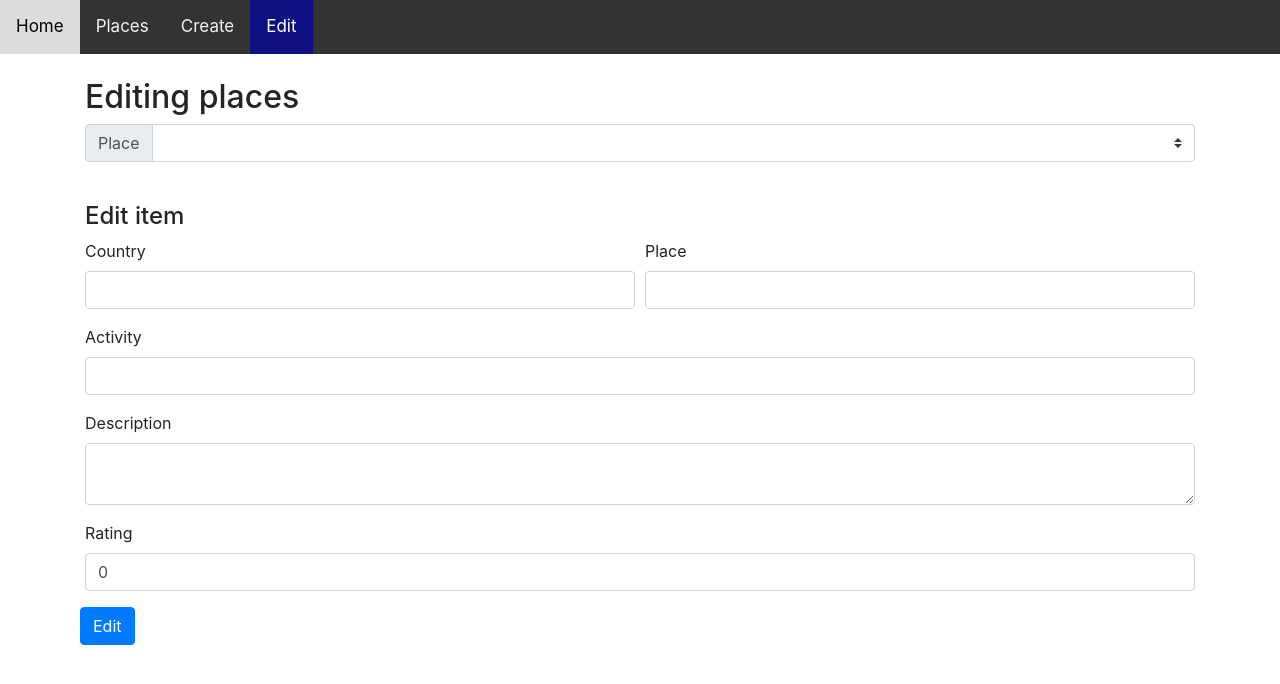
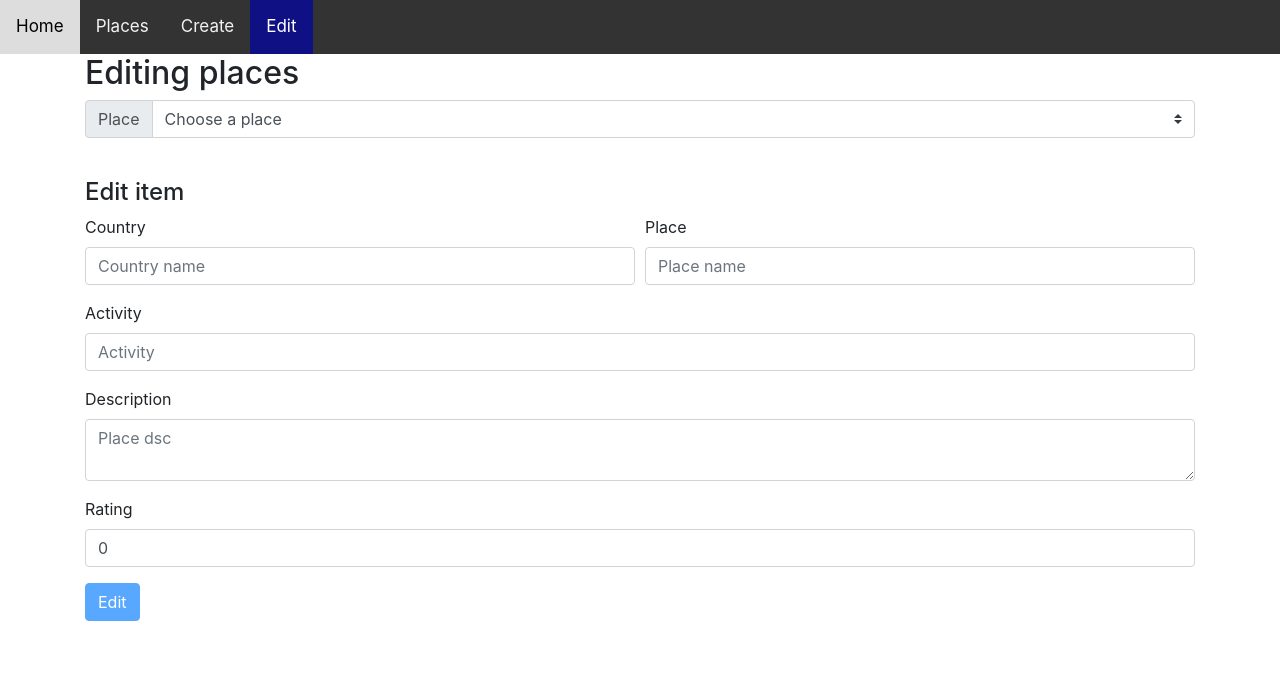
Before and after one commit to CarlosGarlem/crud-places, an Angular app: page /places-edit in a window 1280 px wide. Shown: the top 684 px of the page. Built offline with nearby package versions, Linux system fonts and the light colour scheme.

Commit message:
finish validation edit component

```diff
--- a/src/app/places-create/places-create.component.ts
+++ b/src/app/places-create/places-create.component.ts
@@ -18,11 +18,11 @@ export class PlacesCreateComponent implements OnInit {
   constructor(private formBuilder: FormBuilder, private router: Router) {
 
     this.placeForm = this.formBuilder.group({
-      country: ['', [Validators.required, Validators.minLength(2), Validators.maxLength(30), Validators.pattern('[(a-zA-Z)\s*]+')]],
-      place: ['', [Validators.required, Validators.minLength(2), Validators.maxLength(30), Validators.pattern('[(a-zA-Z)\s*]+')]],
-      activity: ['',[Validators.required, Validators.minLength(2), Validators.maxLength(30), Validators.pattern('[(a-zA-Z)\s*]+')]],
-      description: ['', [Validators.required, Validators.minLength(2), Validators.maxLength(50), Validators.pattern('[(a-zA-Z)\s*]+')]],
-      rating: ['', [Validators.required, Validators.min(0), Validators.max(5), Validators.pattern('^[0-9]([\.][0-9])?')]]
+      country: ['', [Validators.required, Validators.minLength(2), Validators.maxLength(30), Validators.pattern('[\\w\\s]+')]],
+      place: ['', [Validators.required, Validators.minLength(2), Validators.maxLength(30), Validators.pattern('[\\w\\s]+')]],
+      activity: ['',[Validators.required, Validators.minLength(2), Validators.maxLength(30), Validators.pattern('[\\w\\s]+')]],
+      description: ['', [Validators.minLength(2), Validators.maxLength(50), Validators.pattern('[\\w\\s]+')]],
+      rating: ['', [Validators.required, Validators.min(0), Validators.max(5), Validators.pattern('^[0-9]([\\.][0-9])?')]]
       //([a-zA-Z])+\s*
     });
 
--- a/src/app/places-edit/places-edit.component.html
+++ b/src/app/places-edit/places-edit.component.html
@@ -1,11 +1,12 @@
-<br>
+<form [formGroup]="placeForm" id="add-form" (submit)="editItem(model.id)">
 <div class = "container">
     <h2>Editing places</h2>
     <div class="input-group mb-3">
             <div class="input-group-prepend">
               <label class="input-group-text" for="inputGroupSelect01">Place</label>
             </div>
-            <select [(ngModel)]="model" class="custom-select" id="inputGroupSelect01">
+            <select formControlName="instance" class="custom-select" id="inputGroupSelect01" (change)="onPlaceChange()">
+              <option [ngValue] = "null" disabled> Choose a place</option>
               <option *ngFor = "let item of data" [ngValue]="item">
                   {{item.place}} ({{item.country}})
               </option>
@@ -14,29 +15,54 @@
 
     <br>
     <h4>Edit item</h4>
-        <form id="add-form">
+
         <div class="form-row">
             <div class="form-group col-sm-6">
                 <label for="Country">Country</label>
-                    <input [(ngModel)]="model.country" class="form-control" id="iCountry" name="country" value="model.Country" required>
+                <input type ="text" [(ngModel)]="model.country" formControlName="country" class="form-control" id="iCountry" name="country" placeholder="Country name">
+                 <div *ngFor="let validation of place_val.country">
+                    <span *ngIf="placeForm.get('country').hasError(validation.type) && (placeForm.get('country').dirty || placeForm.get('country').touched)" style="color:red">
+                     {{validation.message}}
+                    </span>
+                </div>
             </div>
             <div class="form-group col-sm-6">
                 <label for="Place">Place</label>
-                    <input [(ngModel)]="model.place" class="form-control" id="iPlace" name="place" value="model.place" required>
+                <input type ="text" [(ngModel)]="model.place" formControlName="place" class="form-control" id="iPlace" name="place" placeholder="Place name">
+                <div *ngFor="let validation of place_val.place">
+                    <span *ngIf="placeForm.get('place').hasError(validation.type) && (placeForm.get('place').dirty || placeForm.get('place').touched)" style="color:red">
+                     {{validation.message}}
+                    </span>
                 </div>
-                <div class="form-group col-sm-12">
+            </div>
+        </div>
+        <div class="form-group">
             <label for="Activity">Activity</label>
-                    <input [(ngModel)]="model.activity" class="form-control" id="iActivity" name="activity" value="model.activity" required>
+            <input type ="text" [(ngModel)]="model.activity" formControlName="activity" class="form-control" id="iActivity" name="activity" placeholder="Activity">
+            <div *ngFor="let validation of place_val.activity">
+                <span *ngIf="placeForm.get('activity').hasError(validation.type) && (placeForm.get('activity').dirty || placeForm.get('activity').touched)" style="color:red">
+                 {{validation.message}}
+                </span>
             </div>
-                <div class="form-group col-sm-12">
+        </div>
+        <div class="form-group">
             <label for="Description">Description</label>
-                    <textarea [(ngModel)]="model.description" class="form-control" id="iDescription" name="dsc" value="model.description" required></textarea>
+            <textarea type ="text" [(ngModel)]="model.description" formControlName="description" class="form-control" id="iDescription" name="dsc" placeholder="Place dsc"></textarea>
+            <div *ngFor="let validation of place_val.description">
+                <span *ngIf="placeForm.get('description').hasError(validation.type) && (placeForm.get('description').dirty || placeForm.get('description').touched)" style="color:red">
+                 {{validation.message}}
+                </span>
             </div>
-                <div class="form-group col-sm-12">
+        </div>
+        <div class="form-group">
             <label for="Rating">Rating</label>
-                    <input type ="number" min=0 max=5 step=0.1 [(ngModel)]="model.rating" class="form-control" id="iRating" name="rating" value="model.rating" required>
+            <input type ="number" min=0 max=5 step=0.1 [(ngModel)]="model.rating" formControlName="rating" class="form-control" id="iRating" name="rating" placeholder="Rating">
+            <div *ngFor="let validation of place_val.rating">
+                <span *ngIf="placeForm.get('rating').hasError(validation.type) && (placeForm.get('rating').dirty || placeForm.get('rating').touched)" style="color:red">
+                 {{validation.message}}
+                </span>
             </div>
-                <button class="btn btn-primary" (click)="editItem(model.id)">Edit</button>
+        </div>
+        <button [disabled]="!placeForm.valid" class="btn btn-primary" type="submit">Edit</button>
         </div>
     </form>
-    </div>
--- a/src/app/places-edit/places-edit.component.ts
+++ b/src/app/places-edit/places-edit.component.ts
@@ -1,6 +1,7 @@
 import { Component, OnInit } from '@angular/core';
-import { Place, storage } from '../../data/localStorage';
+import { Place, storage, placeMsg } from '../../data/localStorage';
 import {Router} from '@angular/router';
+import {  FormBuilder, Validators } from '@angular/forms';
 
 @Component({
   selector: 'app-places-edit',
@@ -11,17 +12,45 @@ export class PlacesEditComponent implements OnInit {
 
   public data: any = [];
   public model: Place;
+  public place_val: any;
+  placeForm: any;
 
-  constructor(private router: Router) {}
+  constructor(private formBuilder: FormBuilder, private router: Router) {
+
+
+    this.placeForm = this.formBuilder.group({
+      instance: [null, Validators.required],
+      country: ['', [Validators.required, Validators.minLength(2), Validators.maxLength(30), Validators.pattern('[\\w\\s]+')]],
+      place: ['', [Validators.required, Validators.minLength(2), Validators.maxLength(30), Validators.pattern('[\\w\\s]+')]],
+      activity: ['',[Validators.required, Validators.minLength(2), Validators.maxLength(30), Validators.pattern('[\\w\\s]+')]],
+      description: ['', [Validators.minLength(2), Validators.maxLength(50), Validators.pattern('[\\w\\s]+')]],
+      rating: ['', [Validators.required, Validators.min(0), Validators.max(5), Validators.pattern('^[0-9]([\\.][0-9])?')]]
+      //([a-zA-Z])+\s*
+    });
+
+
+  }
+
   ngOnInit() {
     this.data = storage;
     this.model = new Place();
+    this.place_val = placeMsg;
   }
+
+  get instance() {
+		return this.placeForm.get('instance');
+	}
 
   editItem(id: any) {
     let item = this.data.find(place => place.id === id);
     let index = this.data.indexOf(item);
+    this.model.rating = Number(this.model.rating.toFixed(2));
     this.data[index] = this.model;
     this.router.navigate(['/places-read'])
   }
+
+  onPlaceChange(){
+    this.model = this.instance.value;
+    console.log(this.instance.value);
+  }
 }
--- a/src/app/places-read/places-read.component.scss
+++ b/src/app/places-read/places-read.component.scss
@@ -9,7 +9,7 @@
 }
 
 .table-head{
-    color: black;
+    color: rgb(6, 45, 173);
     //background-color: rgb(23, 32, 116);
     //background-color: rgb(39, 74, 170);
 }
```
Lines whose indentation alone changed are shown as unchanged.
